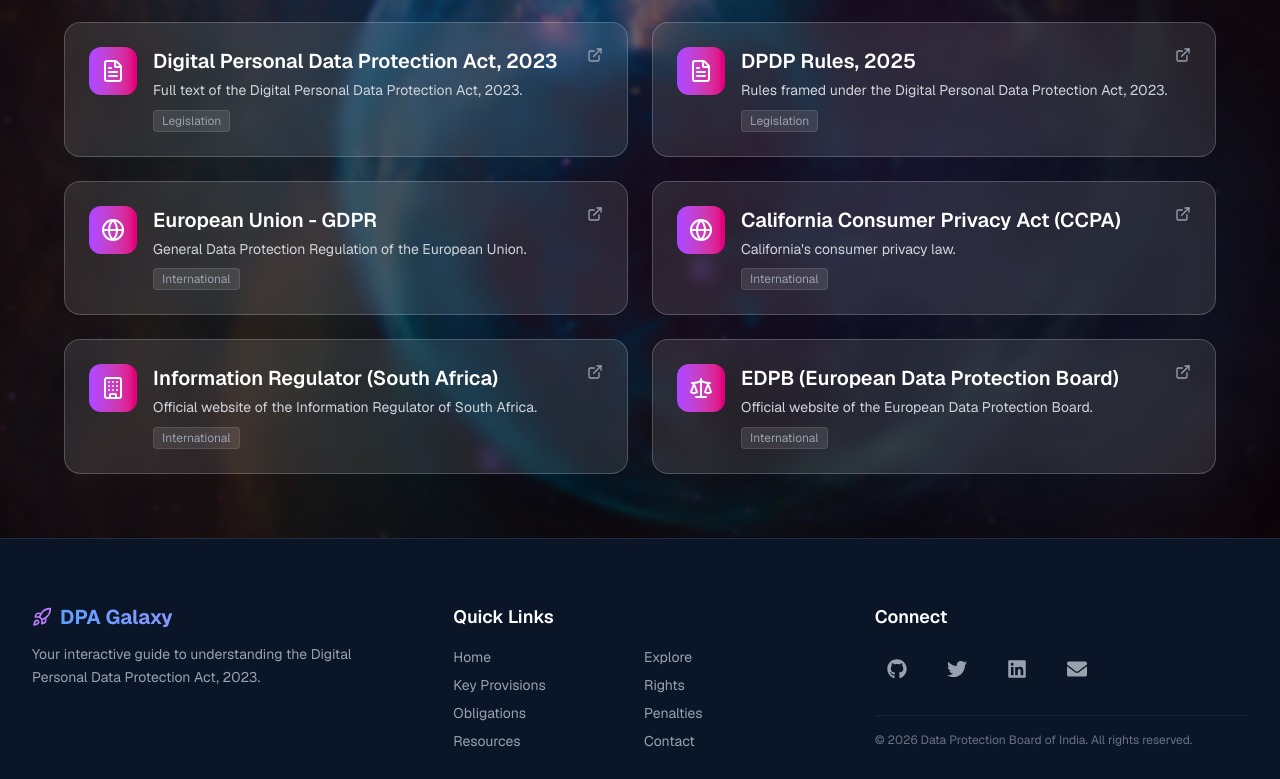
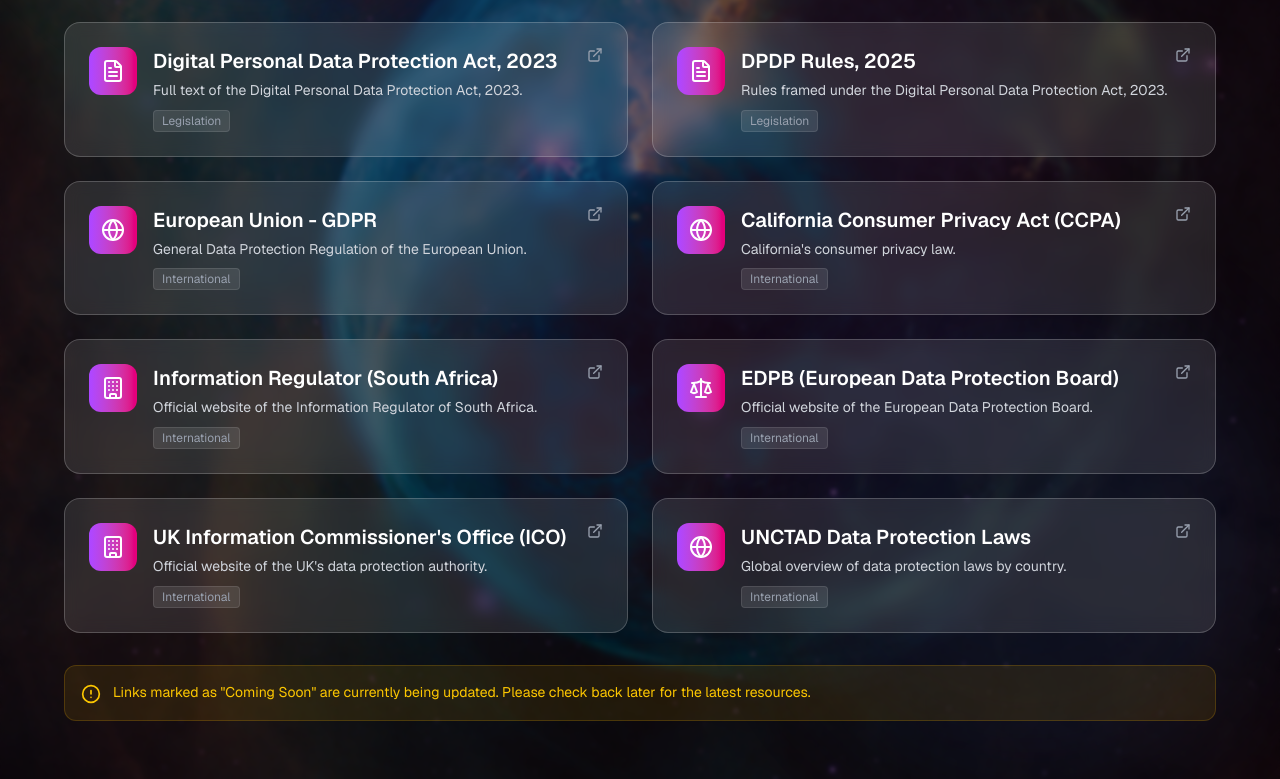
Before and after one commit to yashkulshrestha1102/data-protection-galaxy, a Next.js app: page /resources/links in a window 1280 px wide. Shown: the part 481-1260 px from the top of the page. Built offline with nearby package versions, Linux system fonts and the light colour scheme.

Commit message:
fix: external links page updated with actual URLs and coming soon badges

```diff
--- a/app/resources/links/page.tsx
+++ b/app/resources/links/page.tsx
@@ -1,5 +1,5 @@
 import Link from 'next/link';
-import { ArrowLeft, ExternalLink, Globe, FileText, Building, Scale } from 'lucide-react';
+import { ArrowLeft, ExternalLink, Globe, FileText, Building, Scale, AlertCircle } from 'lucide-react';
 
 export const metadata = {
   title: 'External Links | DPDP Act Resources',
@@ -18,21 +18,21 @@
     {
       title: 'Data Protection Board of India',
       description: 'Official website of the Data Protection Board established under the DPDP Act.',
-      url: '#',
+      url: 'https://www.meity.gov.in/data-protection-board',
       icon: Scale,
       category: 'Regulatory',
     },
     {
       title: 'Digital Personal Data Protection Act, 2023',
       description: 'Full text of the Digital Personal Data Protection Act, 2023.',
-      url: '#',
+      url: 'https://www.meity.gov.in/digital-personal-data-protection-act-2023',
       icon: FileText,
       category: 'Legislation',
     },
     {
       title: 'DPDP Rules, 2025',
       description: 'Rules framed under the Digital Personal Data Protection Act, 2023.',
-      url: '#',
+      url: 'https://www.meity.gov.in/dpdp-rules-2025',
       icon: FileText,
       category: 'Legislation',
     },
@@ -64,10 +64,33 @@
       icon: Scale,
       category: 'International',
     },
+    {
+      title: 'UK Information Commissioner\'s Office (ICO)',
+      description: 'Official website of the UK\'s data protection authority.',
+      url: 'https://ico.org.uk',
+      icon: Building,
+      category: 'International',
+    },
+    {
+      title: 'UNCTAD Data Protection Laws',
+      description: 'Global overview of data protection laws by country.',
+      url: 'https://unctad.org/page/data-protection-and-privacy-legislation-worldwide',
+      icon: Globe,
+      category: 'International',
+    },
   ];
+
+  // Function to handle link click with validation
+  const handleLinkClick = (e: React.MouseEvent<HTMLAnchorElement>, url: string) => {
+    if (url === '#' || url === '') {
+      e.preventDefault();
+      alert('This link is currently unavailable. Please check back later.');
+    }
+  };
 
   return (
     <main className="min-h-screen text-white px-4 pt-28 md:pt-32 pb-16 relative overflow-hidden">
+      {/* Background */}
       <div className="absolute inset-0 -z-10">
         <div className="absolute inset-0 bg-cover bg-center bg-no-repeat" style={{ backgroundImage: "url('/images/home1.jpeg')" }}>
           <div className="absolute inset-0 bg-black/60 backdrop-blur-[2px]" />
@@ -83,41 +106,81 @@
           Back to Resources
         </Link>
 
-        <h1 className="text-4xl md:text-5xl font-bold text-white mb-4">External Links</h1>
-        <p className="text-gray-300 text-lg max-w-3xl mb-12">Links to relevant laws, regulations, and official websites for data protection compliance.</p>
+        <div className="mb-12">
+          <h1 className="text-4xl md:text-5xl font-bold text-white mb-4">External Links</h1>
+          <p className="text-gray-300 text-lg max-w-3xl">Links to relevant laws, regulations, and official websites for data protection compliance.</p>
+        </div>
 
         <div className="grid grid-cols-1 md:grid-cols-2 gap-6">
           {links.map((item, index) => {
             const Icon = item.icon;
+            const isPlaceholder = item.url === '#' || item.url === '';
+
             return (
               <a
                 key={index}
                 href={item.url}
-                target="_blank"
-                rel="noopener noreferrer"
-                className="bg-white/10 border border-white/20 rounded-2xl backdrop-blur-sm p-6 hover:bg-white/20 transition-all hover:scale-105 group"
+                target={!isPlaceholder ? "_blank" : undefined}
+                rel={!isPlaceholder ? "noopener noreferrer" : undefined}
+                onClick={(e) => handleLinkClick(e, item.url)}
+                className={`bg-white/10 border border-white/20 rounded-2xl backdrop-blur-sm p-6 transition-all hover:scale-105 group ${
+                  isPlaceholder
+                    ? 'opacity-60 cursor-not-allowed hover:bg-white/10'
+                    : 'hover:bg-white/20 hover:shadow-2xl hover:shadow-purple-500/20 cursor-pointer'
+                }`}
               >
                 <div className="flex items-start gap-4">
-                  <div className="w-12 h-12 rounded-xl bg-gradient-to-r from-purple-500 to-pink-600 flex items-center justify-center flex-shrink-0">
-                    <Icon className="w-6 h-6 text-white" />
+                  <div className={`w-12 h-12 rounded-xl flex items-center justify-center flex-shrink-0 ${
+                    isPlaceholder
+                      ? 'bg-gray-500/20'
+                      : 'bg-gradient-to-r from-purple-500 to-pink-600'
+                  }`}>
+                    <Icon className={`w-6 h-6 ${isPlaceholder ? 'text-gray-400' : 'text-white'}`} />
                   </div>
                   <div className="flex-1 min-w-0">
                     <div className="flex items-start justify-between">
-                      <h3 className="text-xl font-semibold text-white group-hover:text-transparent group-hover:bg-gradient-to-r group-hover:from-blue-400 group-hover:to-purple-400 group-hover:bg-clip-text transition-all">
+                      <h3 className={`text-xl font-semibold transition-all ${
+                        isPlaceholder
+                          ? 'text-gray-400'
+                          : 'text-white group-hover:text-transparent group-hover:bg-gradient-to-r group-hover:from-blue-400 group-hover:to-purple-400 group-hover:bg-clip-text'
+                      }`}>
                         {item.title}
                       </h3>
-                      <ExternalLink className="w-4 h-4 text-gray-400 group-hover:text-white transition-colors flex-shrink-0 ml-2" />
+                      {isPlaceholder ? (
+                        <AlertCircle className="w-4 h-4 text-gray-400 flex-shrink-0 ml-2" />
+                      ) : (
+                        <ExternalLink className="w-4 h-4 text-gray-400 group-hover:text-white transition-colors flex-shrink-0 ml-2" />
+                      )}
                     </div>
-                    <p className="text-gray-300 text-sm leading-relaxed mt-1">{item.description}</p>
-                    <span className="inline-block mt-2 px-2 py-0.5 rounded text-xs bg-white/10 text-gray-400 border border-white/10">
-                      {item.category}
-                    </span>
+                    <p className={`text-sm leading-relaxed mt-1 ${isPlaceholder ? 'text-gray-500' : 'text-gray-300'}`}>
+                      {item.description}
+                    </p>
+                    <div className="flex items-center gap-2 mt-2">
+                      <span className={`inline-block px-2 py-0.5 rounded text-xs border ${
+                        isPlaceholder
+                          ? 'bg-gray-500/10 text-gray-500 border-gray-500/20'
+                          : 'bg-white/10 text-gray-400 border-white/10'
+                      }`}>
+                        {item.category}
+                      </span>
+                      {isPlaceholder && (
+                        <span className="inline-block px-2 py-0.5 rounded text-xs bg-yellow-500/20 text-yellow-400 border border-yellow-500/30">
+                          Coming Soon
+                        </span>
+                      )}
+                    </div>
                   </div>
                 </div>
               </a>
             );
           })}
         </div>
+
+        {/* Note about links */}
+        <div className="mt-8 p-4 rounded-xl bg-yellow-500/10 border border-yellow-500/20 text-sm text-yellow-400 flex items-start gap-3">
+          <AlertCircle className="w-5 h-5 flex-shrink-0 mt-0.5" />
+          <p>Links marked as "Coming Soon" are currently being updated. Please check back later for the latest resources.</p>
+        </div>
       </div>
     </main>
   );
```
